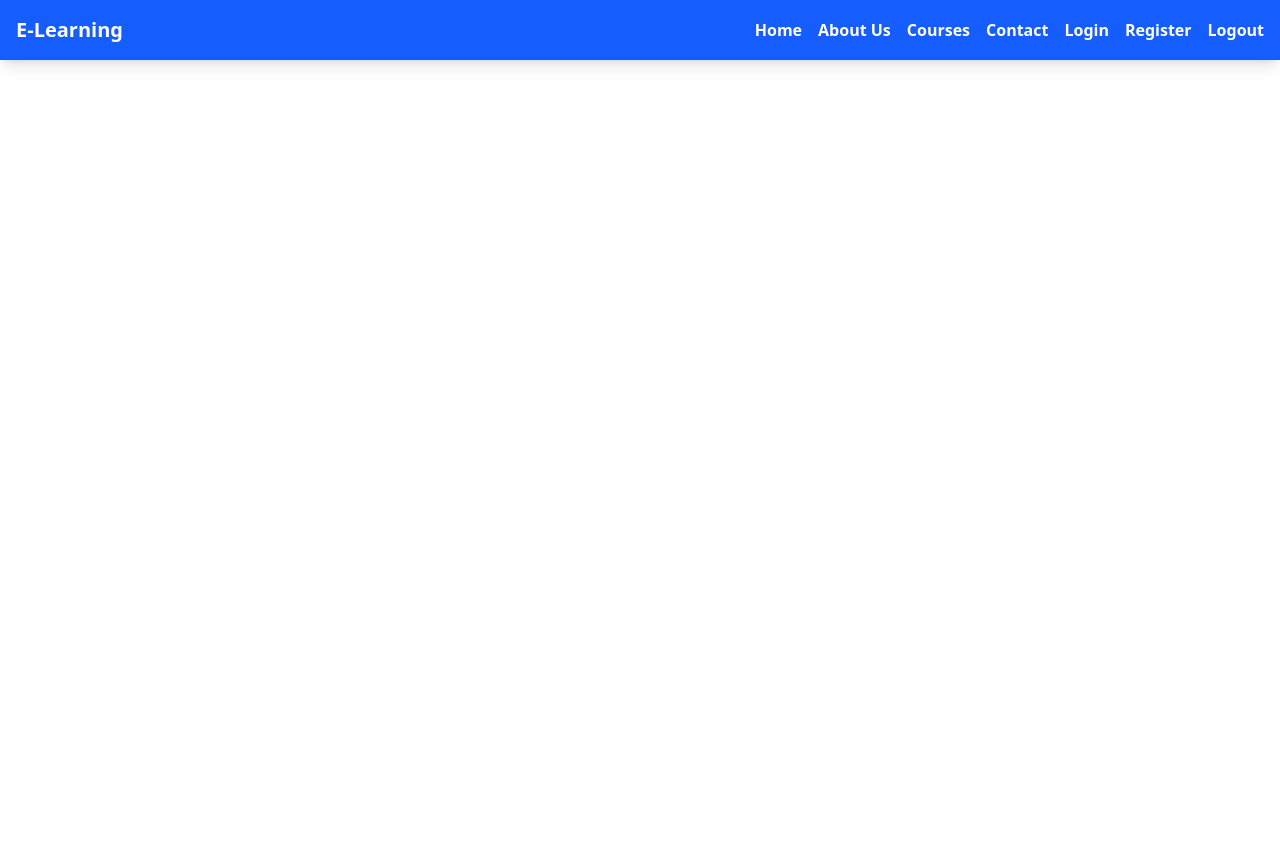
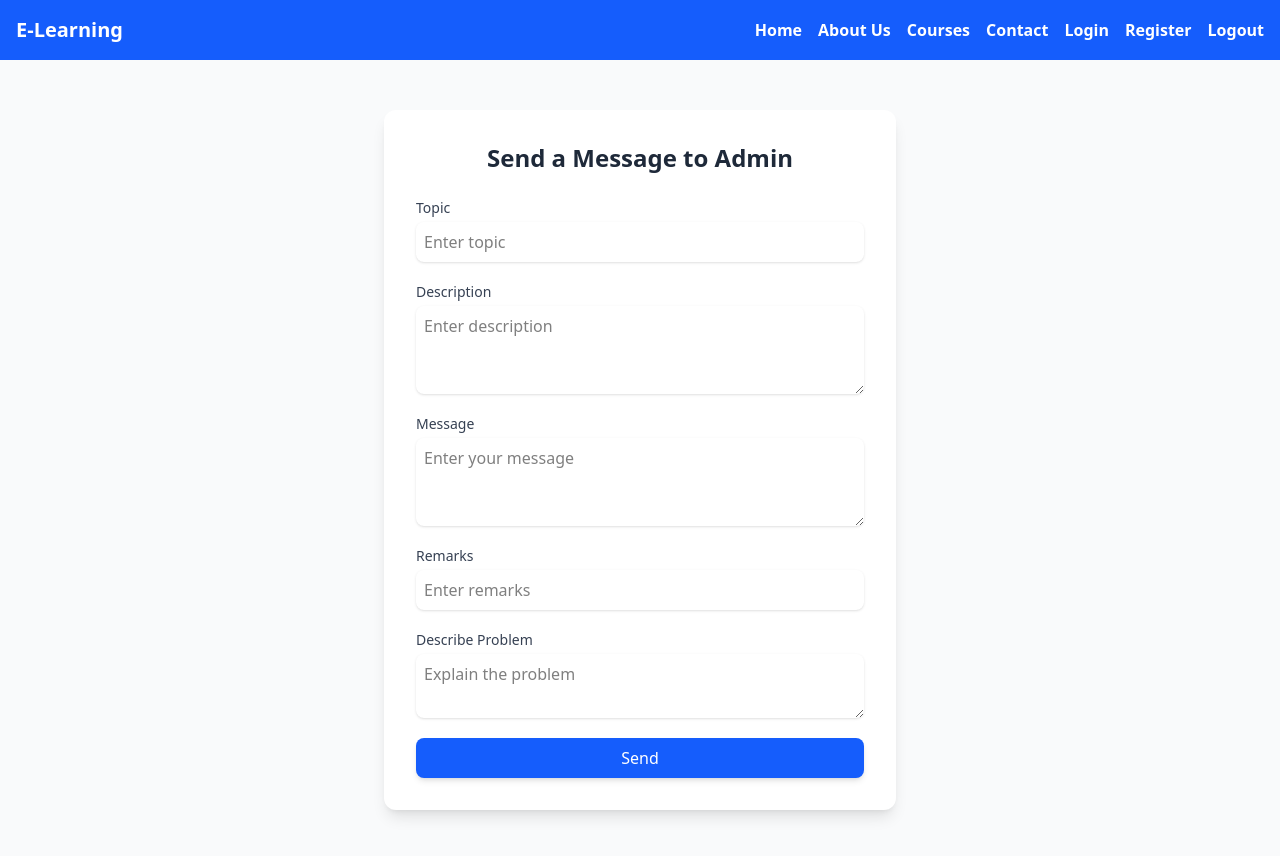
Before and after one commit to simalimbu/Basic_React, a React (Vite) app: page /send-message in a window 1280 px wide. Shown: the top 856 px of the page. Before the commit the page ends 800 px from the top, so only its background shows below. Built offline with nearby package versions, Linux system fonts and the light colour scheme.

Commit message:
Sixth commit

```diff
--- a/src/App.jsx
+++ b/src/App.jsx
@@ -13,6 +13,7 @@ import Navbar from "./pages/NavBar";  // <-- Import navbar
 import ContactPage from "./pages/ContactPage";
 import CoursesPage from "./pages/Courses/CoursesPage";
 import SinglePage from "./pages/Courses/SinglePage";
+import SendMessage from "./pages/Courses/SendMessage";
 
 
 CoursesPage
@@ -33,6 +34,7 @@ const App = () => {
         <Route path="/contact" element={<ContactPage/>} />
         <Route path="/courses" element={<CoursesPage/>} />
         <Route path="/course/:id" element={<SinglePage/>} />
+        <Route path="/send-message" element={<SendMessage/>} />
       </Routes>
     </BrowserRouter>
   );
--- a/src/pages/Courses/CoursesPage.jsx
+++ b/src/pages/Courses/CoursesPage.jsx
@@ -43,10 +43,18 @@ const CoursesPage = () => {
 
   return (
     <div className="min-h-screen bg-gray-50 py-10 px-6">
-      <h1 className="text-3xl font-bold text-center text-gray-800 mb-8">
-        Our Courses
-      </h1>
+      {/* Page Header */}
+      <div className="max-w-6xl mx-auto flex justify-between items-center mb-8">
+        <h1 className="text-3xl font-bold text-gray-800">Our Courses</h1>
+        <Link
+          to="/send-message"
+          className="bg-green-600 text-white px-4 py-2 rounded-lg hover:bg-green-700 transition duration-300"
+        >
+          Send Message
+        </Link>
+      </div>
 
+      {/* Courses Grid */}
       <div className="grid gap-6 md:grid-cols-2 lg:grid-cols-3 max-w-6xl mx-auto">
         {courses.map((course) => (
           <div
--- /dev/null
+++ b/src/pages/Courses/SendMessage.jsx
@@ -0,0 +1,113 @@
+// src/pages/SendMessage.jsx
+import React, { useState } from "react";
+
+const SendMessage = () => {
+  const [formData, setFormData] = useState({
+    topic: "",
+    description: "",
+    message: "",
+    remarks: "",
+    problem: "",
+  });
+
+  const handleChange = (e) => {
+    setFormData({ ...formData, [e.target.name]: e.target.value });
+  };
+
+  const handleSubmit = (e) => {
+    e.preventDefault();
+    console.log("Form submitted:", formData);
+    // Here you can handle sending the data to the backend API
+    alert("Message sent successfully!");
+    setFormData({ topic: "", description: "", message: "", remarks: "", problem: "" });
+  };
+
+  return (
+    <div className="min-h-screen bg-gray-50 flex items-center justify-center p-4">
+      <div className="bg-white shadow-lg rounded-xl w-full max-w-lg p-8">
+        <h2 className="text-2xl font-bold text-gray-800 mb-6 text-center">Send a Message to Admin</h2>
+        <form onSubmit={handleSubmit} className="space-y-5">
+          {/* Topic */}
+          <div>
+            <label className="block text-sm font-medium text-gray-700">Topic</label>
+            <input
+              type="text"
+              name="topic"
+              value={formData.topic}
+              onChange={handleChange}
+              placeholder="Enter topic"
+              className="mt-1 block w-full rounded-lg border-gray-300 shadow-sm p-2 focus:border-blue-500 focus:ring focus:ring-blue-200 focus:ring-opacity-50"
+              required
+            />
+          </div>
+
+          {/* Description */}
+          <div>
+            <label className="block text-sm font-medium text-gray-700">Description</label>
+            <textarea
+              name="description"
+              value={formData.description}
+              onChange={handleChange}
+              placeholder="Enter description"
+              rows="3"
+              className="mt-1 block w-full rounded-lg border-gray-300 shadow-sm p-2 focus:border-blue-500 focus:ring focus:ring-blue-200 focus:ring-opacity-50"
+              required
+            ></textarea>
+          </div>
+
+          {/* Message */}
+          <div>
+            <label className="block text-sm font-medium text-gray-700">Message</label>
+            <textarea
+              name="message"
+              value={formData.message}
+              onChange={handleChange}
+              placeholder="Enter your message"
+              rows="3"
+              className="mt-1 block w-full rounded-lg border-gray-300 shadow-sm p-2 focus:border-blue-500 focus:ring focus:ring-blue-200 focus:ring-opacity-50"
+              required
+            ></textarea>
+          </div>
+
+          {/* Remarks */}
+          <div>
+            <label className="block text-sm font-medium text-gray-700">Remarks</label>
+            <input
+              type="text"
+              name="remarks"
+              value={formData.remarks}
+              onChange={handleChange}
+              placeholder="Enter remarks"
+              className="mt-1 block w-full rounded-lg border-gray-300 shadow-sm p-2 focus:border-blue-500 focus:ring focus:ring-blue-200 focus:ring-opacity-50"
+            />
+          </div>
+
+          {/* Problem in Description */}
+          <div>
+            <label className="block text-sm font-medium text-gray-700">Describe Problem</label>
+            <textarea
+              name="problem"
+              value={formData.problem}
+              onChange={handleChange}
+              placeholder="Explain the problem"
+              rows="2"
+              className="mt-1 block w-full rounded-lg border-gray-300 shadow-sm p-2 focus:border-blue-500 focus:ring focus:ring-blue-200 focus:ring-opacity-50"
+            ></textarea>
+          </div>
+
+          {/* Send Button */}
+          <div>
+            <button
+              type="submit"
+              className="w-full bg-blue-600 text-white rounded-lg px-4 py-2 hover:bg-blue-700 transition duration-300 shadow-md"
+            >
+              Send
+            </button>
+          </div>
+        </form>
+      </div>
+    </div>
+  );
+};
+
+export default SendMessage;
```
